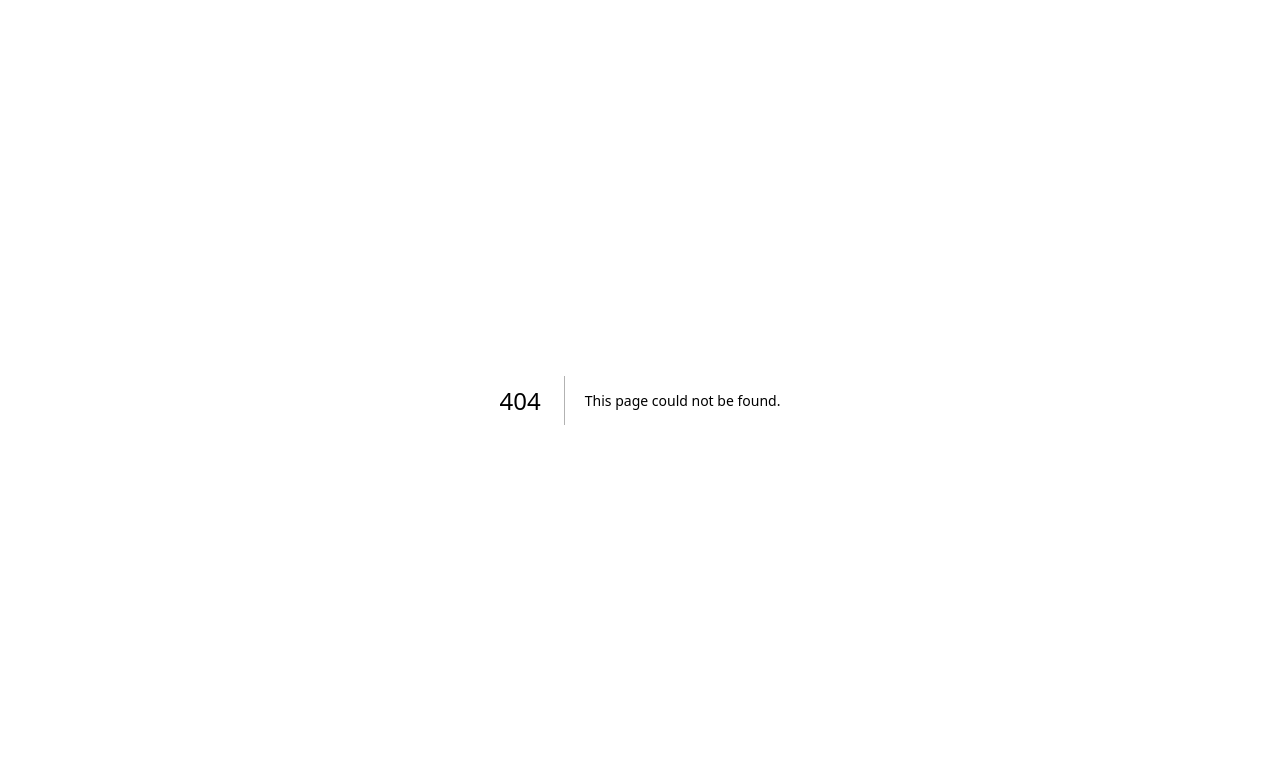
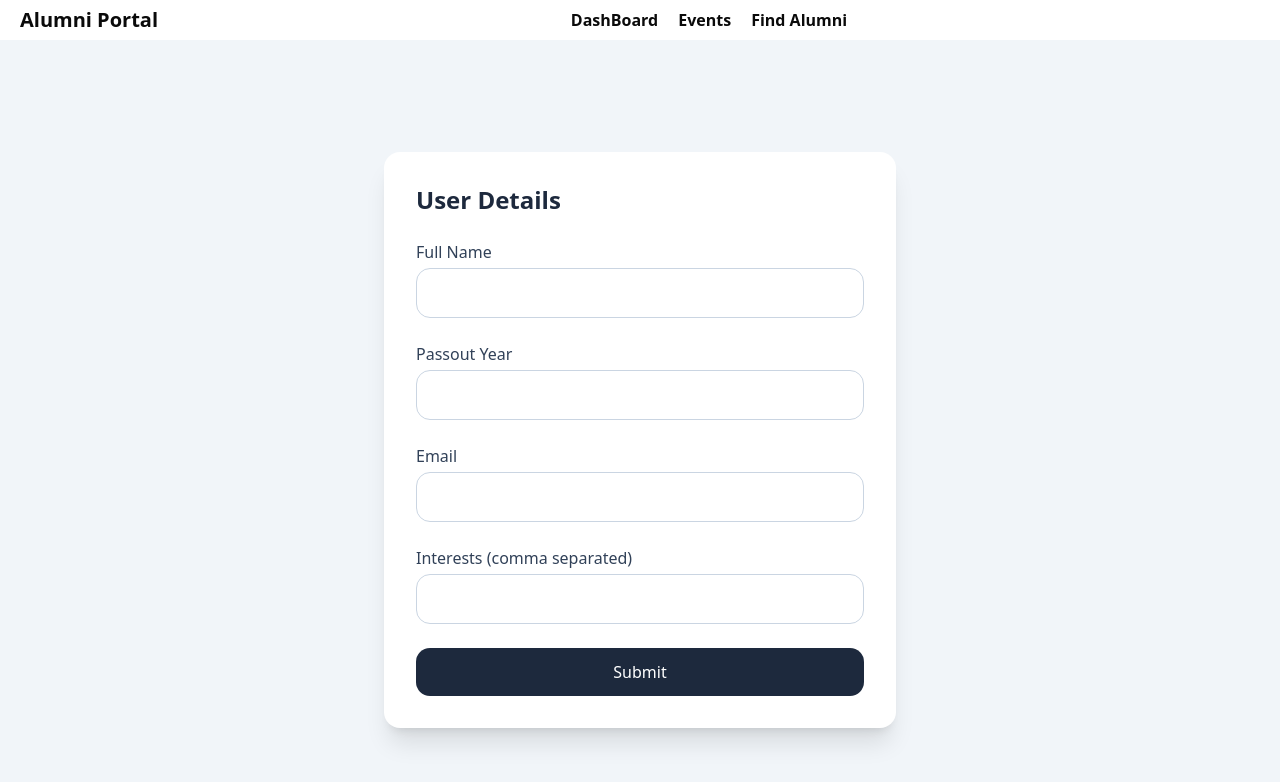
Before and after one commit to harshit9864/Alumni_MS_Client, a Next.js app: page /student/fillForm in a window 1280 px wide. Before the commit this address had no page. Shown: the top 782 px of the page. Built offline with nearby package versions, Linux system fonts and the light colour scheme; no server answers.

Commit message:
Implement user role selection and redirect; add student form for user details; fetch alumni data dynamically

```diff
--- a/src/app/select-role/SelectRole.tsx
+++ b/src/app/select-role/SelectRole.tsx
@@ -13,6 +13,9 @@ export default function SelectRole({
   const handleSelect = (role: "admin" | "alumni" | "student") => {
     startTransition(async () => {
       await updateUser(role);
+      if (role == "student") {
+        redirect("/student/fillForm");
+      }
       redirect(`/${role}`);
     });
   };
--- a/src/app/select-role/page.tsx
+++ b/src/app/select-role/page.tsx
@@ -1,17 +1,7 @@
-import { auth } from "@clerk/nextjs/server";
 import SelectRole from "./SelectRole";
 import { updateUser } from "@/app/actions/updateUser"; // import the action
-import { redirect } from "next/navigation";
+
 
 export default async function SelectRolePage() {
-  const {sessionClaims} = await auth()
-  const role = sessionClaims?.metadata.role as string | undefined;
-
-    // 3️⃣ Redirect based on role
-    if (!role) {
-      redirect("/select-role");
-    } else {
-      redirect(`/${role}`);
-    }
   return <SelectRole updateUser={updateUser} />;
 }
--- /dev/null
+++ b/src/app/student/fillForm/page.tsx
@@ -0,0 +1,119 @@
+"use client";
+import { useAuth } from "@clerk/nextjs";
+import { useRouter } from "next/navigation";
+import { useState, ChangeEvent, FormEvent } from "react";
+
+export default function UserForm() {
+  const [formData, setFormData] = useState({
+    fullName: "",
+    passoutYear: "",
+    email: "",
+    interests: "",
+  });
+  const router = useRouter();
+  const { getToken } = useAuth();
+
+  function handleChange(e: ChangeEvent<HTMLInputElement>) {
+    setFormData((prev) => ({ ...prev, [e.target.name]: e.target.value }));
+  }
+
+  async function handleSubmit(e: FormEvent) {
+    e.preventDefault();
+    const payload = {
+      fullName: formData.fullName,
+      passoutYear: Number(formData.passoutYear),
+      email: formData.email,
+      interests: formData.interests.split(",").map((i) => i.trim()),
+    };
+    const token = await getToken();
+
+    console.log("Submitting:", payload);
+    // Example POST
+    try {
+      const res = await fetch("http://localhost:8080/student/form", {
+        method: "POST",
+        headers: {
+          "Content-Type": "application/json",
+          Authorization: `Bearer ${token}`,
+        },
+        body: JSON.stringify(payload),
+      });
+
+      const result = await res.json();
+      if (!res.ok) {
+        throw new Error(result.message || "some error occured");
+      }
+      router.push("/student");
+    } catch (error) {
+      console.log(error);
+    }
+  }
+
+  return (
+    <div className="min-h-screen flex items-center justify-center bg-slate-100 p-6">
+      <form
+        onSubmit={handleSubmit}
+        className="bg-white shadow-xl rounded-2xl p-8 w-full max-w-lg space-y-6"
+      >
+        <h2 className="text-2xl font-semibold text-slate-800">User Details</h2>
+
+        <div>
+          <label className="block mb-1 text-slate-700">Full Name</label>
+          <input
+            type="text"
+            name="fullName"
+            value={formData.fullName}
+            onChange={handleChange}
+            required
+            className="w-full p-3 border border-slate-300 rounded-xl focus:outline-none focus:ring focus:ring-slate-400"
+          />
+        </div>
+
+        <div>
+          <label className="block mb-1 text-slate-700">Passout Year</label>
+          <input
+            type="number"
+            name="passoutYear"
+            value={formData.passoutYear}
+            onChange={handleChange}
+            required
+            className="w-full p-3 border border-slate-300 rounded-xl focus:outline-none focus:ring focus:ring-slate-400"
+          />
+        </div>
+
+        <div>
+          <label className="block mb-1 text-slate-700">Email</label>
+          <input
+            type="email"
+            name="email"
+            value={formData.email}
+            onChange={handleChange}
+            required
+            className="w-full p-3 border border-slate-300 rounded-xl focus:outline-none focus:ring focus:ring-slate-400"
+          />
+        </div>
+
+        <div>
+          <label className="block mb-1 text-slate-700">
+            Interests (comma separated)
+          </label>
+          <input
+            type="text"
+            name="interests"
+            value={formData.interests}
+            onChange={handleChange}
+            required
+            className="w-full p-3 border border-slate-300 rounded-xl focus:outline-none focus:ring focus:ring-slate-400"
+          />
+        </div>
+
+        <button
+          type="submit"
+          className="w-full bg-slate-800 text-white py-3 rounded-xl hover:bg-slate-900 transition"
+        >
+          Submit
+        </button>
+      </form>
+    </div>
+  );
+}
--- a/src/app/student/findalumni/direc.tsx
+++ b/src/app/student/findalumni/direc.tsx
@@ -1,36 +1,37 @@
 "use client";
 
-import { useState } from "react";
+import FetchAlumni from "@/lib/api/alumni";
+import { useAuth } from "@clerk/nextjs";
+import { useEffect, useState } from "react";
 
 export interface Alumni {
   fullName: string;
   batchYear: number;
   email: string;
-  profession: string;
+  currentProfession: string;
   company: string;
 }
 
 export default function Direc() {
-  const alumni: Alumni[] = [
-    {
-      fullName: "Rahul Sharma",
-      batchYear: 2018,
-      email: "rahul.sharma@example.com",
-      profession: "Software Engineer",
-      company: "Google",
-    },
-    {
-      fullName: "Priya Verma",
-      batchYear: 2017,
-      email: "priya.verma@example.com",
-      profession: "Data Scientist",
-      company: "Microsoft",
-    },
-  ];
-
   const [search, setSearch] = useState("");
   const [selectedAlumni, setSelectedAlumni] = useState<Alumni | null>(null);
   const [showModal, setShowModal] = useState(false);
+  const [alumni, setAlumnis] = useState<Alumni[]>([]);
+  const [purpose, setPurpose] = useState("");
+  const { getToken } = useAuth();
+
+  useEffect(() => {
+    const fetchAlumni = async () => {
+      try {
+        const alumni = await FetchAlumni();
+        setAlumnis(alumni.data);
+        console.log(alumni.data);
+      } catch (error) {
+        console.log(error);
+      }
+    };
+    fetchAlumni();
+  }, []);
 
   const filteredAlumni = alumni.filter((a) => {
     const query = search.toLowerCase();
@@ -38,7 +39,7 @@ export default function Direc() {
     return (
       a.fullName.toLowerCase().startsWith(query) ||
       a.email.toLowerCase().startsWith(query) ||
-      a.profession.toLowerCase().startsWith(query) ||
+      a.currentProfession.toLowerCase().startsWith(query) ||
       a.company.toLowerCase().startsWith(query) ||
       a.batchYear.toString().startsWith(search)
     );
@@ -51,18 +52,29 @@ export default function Direc() {
 
   const handleConfirm = async () => {
     if (!selectedAlumni) return;
+    const token = await getToken();
 
     try {
       // Example fetch call
-      await fetch("/api/alumni-action", {
+      const res = await fetch("http://localhost:8080/student/mentorship", {
         method: "POST",
-        headers: { "Content-Type": "application/json" },
-        body: JSON.stringify({ email: selectedAlumni.email }),
+        headers: {
+          "Content-Type": "application/json",
+          Authorization: `Bearer ${token}`,
+        },
+        body: JSON.stringify({ email: selectedAlumni.email, purpose }),
       });
 
-      alert(`Action performed for ${selectedAlumni.fullName}`);
+      const result = await res.json();
+      if (!res.ok) {
+        throw new Error(result.message || "something went wrong");
+      }
+
+      alert(
+        `mentorship request succesfully sent to  ${selectedAlumni.fullName}`
+      );
     } catch (error) {
-      console.error("Error:", error);
+      alert(error);
     } finally {
       setShowModal(false);
       setSelectedAlumni(null);
@@ -110,7 +122,7 @@ export default function Direc() {
                   <td className="p-3 border">{a.fullName}</td>
                   <td className="p-3 border">{a.batchYear}</td>
                   <td className="p-3 border">{a.email}</td>
-                  <td className="p-3 border">{a.profession}</td>
+                  <td className="p-3 border">{a.currentProfession}</td>
                   <td className="p-3 border">{a.company}</td>
                 </tr>
               ))
@@ -130,8 +142,16 @@ export default function Direc() {
         <div className="fixed inset-0 backdrop-blur-sm bg-white/30 flex items-center justify-center z-50">
           <div className="bg-white p-6 rounded-2xl shadow-lg max-w-sm w-full">
             <h3 className="text-xl font-semibold mb-3">
-              Are you sure you want to perform this action for
+              Purpose for mentorship
             </h3>
+            {/* New input field */}
+            <input
+              type="text"
+              value={purpose}
+              onChange={(e) => setPurpose(e.target.value)}
+              placeholder="Explain your purpose..."
+              className="w-full mb-4 p-3 border border-gray-300 rounded-lg focus:outline-none focus:ring-2 focus:ring-blue-500"
+            />
             <p className="text-lg font-bold text-blue-600 mb-6">
               {selectedAlumni.fullName}?
             </p>
@@ -140,13 +160,13 @@ export default function Direc() {
                 onClick={handleCancel}
                 className="px-4 py-2 bg-gray-200 rounded-lg hover:bg-gray-300"
               >
-                No
+                Cancel
               </button>
               <button
                 onClick={handleConfirm}
                 className="px-4 py-2 bg-blue-600 text-white rounded-lg hover:bg-blue-700"
               >
-                Yes
+                Send
               </button>
             </div>
           </div>
--- a/src/app/student/page.tsx
+++ b/src/app/student/page.tsx
@@ -41,12 +41,6 @@ export default function Student() {
             </p>
           </div>
           <div className="grid md:grid-cols-3 gap-3">
-            <div className="h-auto w-auto border-2 border-sky-200 rounded-md">
-              <div className="px-4 my-5 ">
-                <p className="text-xl font-bold ">Current events</p>
-                <p className="text-lg font-semibold ">100</p>
-              </div>
-            </div>
             <div>
               <div className="h-auto w-auto border-2 border-sky-200 rounded-md">
                 <div className="px-4 my-5 ">
--- /dev/null
+++ b/src/lib/api/alumni.ts
@@ -0,0 +1,8 @@
+export default async function FetchAlumni() {
+  const res = await fetch("http://localhost:8080/api/direc")
+  const result = await res.json();
+  if(!res.ok){
+    throw new Error(result.message || "something went wrong")
+  }
+  return result
+}
```
Also changed, not shown: src/app/alumni/events/card.tsx (added).
